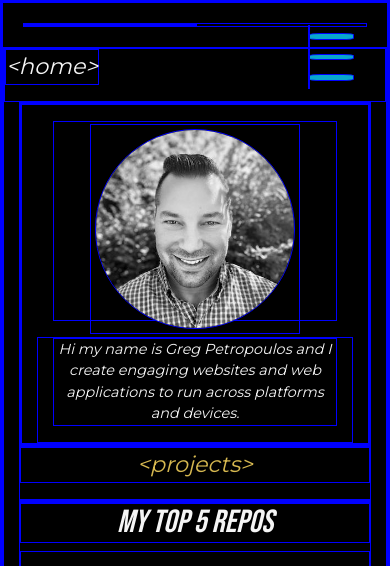
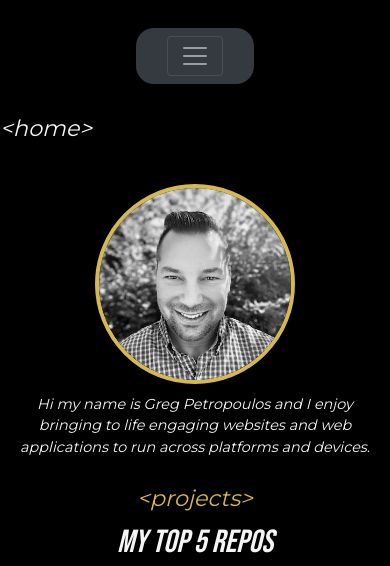
Before and after one commit to GregPetropoulos/GP-XP, a React (Create React App) app in the folder client/: page /home in a window 390 px wide. Shown: the top 566 px of the page. Built offline with nearby package versions, Linux system fonts and the light colour scheme; no server answers.

Commit message:
Finalized the mobile responsive.

```diff
--- a/client/src/App.css
+++ b/client/src/App.css
@@ -9,9 +9,9 @@
   --almost--black: #0000;
 }
 /** CSS RESPONSIVE DEBUGGER */
-* {
+/* * {
   border: 1px solid blue !important;
-}
+} */
 
 /** RESET */
 * {
@@ -21,7 +21,7 @@
 }
 html {
   /* Set font family styles here if needed */
-  border: 5px dotted green;
+  /* border: 5px dotted green; */
   overflow-x: hidden;
 }
 body {
@@ -34,9 +34,46 @@ body {
   width: 100%;
   /* The min-height:100vh has a parental reversal where the html will assume this value */
   min-height: 100vh;
-  border: 5px dashed red;
+  /* border: 5px dashed red; */
   overflow-x: hidden;
 }
+
+
+/* Getting rid of scrollbar-- On Projects page A Netflix feature */
+body {
+  -ms-overflow-style: none; /* for Internet Explorer, Edge */
+  scrollbar-width: none; /* for Firefox */
+  overflow-y: scroll;
+}
+/* Getting rid of scrollbar-- On Projects page A Netflix feature */
+body::-webkit-scrollbar {
+  display: none; /* for Chrome, Safari, and Opera */
+}
+
+/* ?? might not exist */
+.ul-of-repos {
+  display: flex;
+  /* flex-direction:row; */
+  width: 100%;
+  text-align: center;
+  /* margin:50px; */
+  /* justify-content: space-between; */
+  overflow: hidden;
+  list-style-type: none;
+}
+
+
+
+/*****MIGRATED STYLE SHEETS TO ONE GLOBAL CSS FROM EACH COMPONENT BELOW****/
+/* * LANDING PAGE  */
+.land-wrapper {
+  text-align: center;
+  margin: 20px;
+  height: 500px;
+  padding-top: 15px;
+}
+
+/* *NAVBAR */
 .logo {
   font-size: 4rem;
   color: var(--yellow-color);
@@ -103,85 +140,58 @@ a:active {
   display: flex;
   justify-content: space-around;
 }
-.about-link-col-buttons {
-  display: flex;
-  justify-content: space-between;
+
+/* *NAVBARRESP */
+/* See media query for this */
+
+
+
+
+/** HOME SECTION */
+.home-buffer{
+height:75px;
 }
-.resume-button {
-  border-radius: 6px;
-  width: 40%;
-  font-size: 1.2rem;
-  font-weight: bolder;
-  background-color: #464646;
-  transition: 1000ms, top ease-in-out;
-}
-.resume-button:hover {
-  transform: scale(1.2);
-  transition-duration: 0.9s;
-  box-shadow: inset 400px 0 0 0 #7f3331;
-  border-radius: 10px;
-}
-.github-button {
-  border-radius: 6px;
-  width: 40%;
-  font-size: 1.2rem;
-  font-weight: bolder;
-  background-color: #464646;
-  transition: 1000ms, top ease-in-out;
-}
-.github-button:hover {
-  transform: scale(1.2);
-  transition-duration: 0.9s;
-  box-shadow: inset 400px 0 0 0 #7f3331;
-  border-radius: 10px;
+.home-main-column {
+  /* align-items: center; */
 }
 
-.about-skills-icon-row {
+.profile-image {
+  object-fit: cover;
+  position: relative;
+  top: 0;
+  width: 200px;
+  height: 200px;
+  object-position: top;
+  border-radius: 50%;
+  border: 4px solid #d6b850;
+  transition: 2000ms, bottom ease-in-out;
+  margin: 4px;
+}
+.profile-image:hover {
+  transform: translate(0, -6rem);
+}
+.profile-box {
+  padding: 2px;
+  margin: 1rem;
   display: flex;
-  justify-content: space-between;
-  margin: 10px;
+  justify-content: center;
+  align-items: flex-end;
+  height: 200px;
+}
+.home-description {
+  display: flex;
+  justify-content: center;
   align-items: center;
+  text-align: center;
+   word-wrap: break-word;
+
 }
 
-.skill-icon {
-  margin: 4px;
-  margin-bottom: 15px;
-  padding-top: 15px;
-  padding-left: 20px;
-  padding-right: 20px;
-  padding-bottom: 15px;
-
-  border-radius: 50%;
-  height: 100%;
-}
-.col-skills-icon {
-  display: flex;
-  justify-content: center;
-}
-/* Getting rid of scrollbar-- A Netflix feature */
-body {
-  -ms-overflow-style: none; /* for Internet Explorer, Edge */
-  scrollbar-width: none; /* for Firefox */
-  overflow-y: scroll;
-}
-
-body::-webkit-scrollbar {
-  display: none; /* for Chrome, Safari, and Opera */
-}
-
-/* ?? might not exist */
-.ul-of-repos {
-  display: flex;
-  /* flex-direction:row; */
-  width: 100%;
-  text-align: center;
-  /* margin:50px; */
-  /* justify-content: space-between; */
-  overflow: hidden;
-  list-style-type: none;
-}
 
 /** PROJECTS */
+.page-title{
+  margin: 8px;
+}
 .top-5-row,
 .trending-row,
 .random-row {
@@ -286,51 +296,71 @@ body::-webkit-scrollbar {
   );
 }
 
-/*****MIGRATED STYLE SHEETS TO ONE GLOBAL CSS FROM EACH COMPONENT BELOW****/
-/* * LANDING PAGE  */
-.land-wrapper {
-  text-align: center;
-  margin: 20px;
-  height: 500px;
-  padding-top: 15px;
+
+
+
+/**ABOUT SECTION */
+.resume-button {
+  /* display: flex; */
+  /* justify-content: space-between; */
+}
+.resume-button {
+  border-radius: 6px;
+  width: 50%;
+  margin:13px;
+  padding:5px;
+  font-size: 1.2rem;
+  font-weight: bolder;
+  background-color: #464646;
+  transition: 1000ms, top ease-in-out;
+}
+.resume-button:hover {
+  transform: scale(1.2);
+  transition-duration: 0.9s;
+  box-shadow: inset 400px 0 0 0 #7f3331;
+  border-radius: 10px;
+
+}
+.github-button {
+  margin:13px;
+
+  border-radius: 6px;
+  width: 50%;
+  padding:5px;
+  font-size: 1.2rem;
+  font-weight: bolder;
+  background-color: #464646;
+  transition: 1000ms, top ease-in-out;
+}
+.github-button:hover {
+  transform: scale(1.2);
+  transition-duration: 0.9s;
+  box-shadow: inset 400px 0 0 0 #7f3331;
+  border-radius: 10px;
 }
 
-/* *NAVBAR */
-/* *NAVBARRESP */
-
-/** HOME SECTION */
-.home-main-column {
-  /* align-items: center; */
+.about-skills-icon-row {
+  display: flex;
+  justify-content: space-between;
+  margin: 10px;
+  align-items: center;
 }
 
-.profile-image {
-  object-fit: cover;
-  position: relative;
-  top: 0;
-  width: 200px;
-  height: 200px;
-  object-position: top;
+.skill-icon {
+  margin: 4px;
+  margin-bottom: 15px;
+  padding-top: 15px;
+  padding-left: 20px;
+  padding-right: 20px;
+  padding-bottom: 15px;
+
   border-radius: 50%;
-  border: 4px solid #d6b850;
-  transition: 2000ms, bottom ease-in-out;
-  margin: 4px;
+  height: 100%;
 }
-.profile-image:hover {
-  transform: translate(0, -6rem);
-}
-.profile-box {
-  padding: 2px;
-  margin: 1rem;
+.col-skills-icon {
   display: flex;
   justify-content: center;
-  align-items: flex-end;
-  height: 200px;
 }
-.home-description {
-  text-align: center;
-}
-
-/**ABOUT SECTION */
 .about-container {
   /* color:#2d9687;    */
   /* font-size:1.2rem; */
@@ -548,7 +578,7 @@ icon {
 
 /** ALL MEDIA QUERYS */
 /* ---------------------- */
-/* for the navbar media query */
+/* for the original navbar media query */
 @media (max-width: 768px) {
   .logo {
     color: var(--red-color);
@@ -561,6 +591,10 @@ icon {
 }
 
 @media (max-width: 400px) {
+
+  nav {
+    display: none;
+  }
   .main-footer-container {
     display: none;
   }
@@ -573,7 +607,7 @@ icon {
   .page-title {
     text-align: center;
   }
-  .logo2,
+  .home-buffer,.logo2,
   .jumbo,
   .about-1p,
   .about-2p,
@@ -582,3 +616,19 @@ icon {
     display: none;
   }
 }
+/* for the responsive navbar NavBarResp */
+@media (min-width: 400px) {
+  .mobilenav {
+    display: none;
+  }
+}
+@media (max-width: 400px) {
+  .navbar,
+  .responsive-navbar-nav {
+    display: flex;
+    justify-content: center;
+    text-align: center;
+    font-size: 1.4rem;
+    border-radius: 18px;
+  }
+}
--- a/client/src/App.js
+++ b/client/src/App.js
@@ -10,13 +10,13 @@ import Contact from './pages/Contact';
 import Blog from './pages/Blog';
 import Experimental from './pages/Experimental';
 import './App.css';
-// import NavBarResp from './components/NavBarResp/NavBarResp';
+import NavBarResp from './components/NavBarResp/NavBarResp';
 
 const App = () => {
   return (
     <Router>
       <NavBar />
-      {/* <NavBarResp /> */}
+      <NavBarResp />
       <Routes>
         <Route exact path='/' element={<Land />} />
         <Route exact path='/home' element={<Home />} />
--- a/client/src/components/NavBarResp/NavBarResp.js
+++ b/client/src/components/NavBarResp/NavBarResp.js
@@ -1,9 +1,36 @@
-import React from 'react'
+import React from 'react';
+import { Navbar, Nav, Container } from 'react-bootstrap';
 
 const NavBarResp = () => {
   return (
-    <div>NavBarResp</div>
-  )
-}
+    <>
+      <Container className='navbar'>
+        <Navbar
+          className='mobilenav'
+          collapseOnSelect
+          expand='xs'
+          bg='dark'
+          variant='dark'>
+          <Container>
+            <Navbar.Toggle
+              aria-controls='responsive-navbar-nav-toggle'
+              className='responsive-navbar-nav-toggle'
+            />
+            <Navbar.Collapse id='responsive-navbar-nav'>
+              <Nav>
+                <Nav.Link href='/home'>Home</Nav.Link>
+                <Nav.Link href='/projects'>Projects</Nav.Link>
+                <Nav.Link href='/about'>About</Nav.Link>
+                <Nav.Link href='/contact'>Contact</Nav.Link>
+                <Nav.Link href='/experimental'>Experimental</Nav.Link>
+                <Nav.Link href='/Blog'>Blog</Nav.Link>
+              </Nav>
+            </Navbar.Collapse>
+          </Container>
+        </Navbar>
+      </Container>
+    </>
+  );
+};
 
-export default NavBarResp
+export default NavBarResp;
--- a/client/src/components/about/AboutSection.js
+++ b/client/src/components/about/AboutSection.js
@@ -76,11 +76,11 @@ const AboutSection = () => {
             </Row>
             <p className='about-1p'>
               I am a Full Stack Web Developer with a background in geologic
-              sciences and I am always eager to learn and collaborate. A sleuth
-              at heart, I find discovery and fulfillment rewarding and web
+              sciences and always eager to learn and collaborate. A sleuth at
+              heart, I find discovery and fulfillment rewarding and web
               development offers an opportunity to create value and utilize my
-              strengths. My approach is simple: write out the logic with pen &
-              paper, code, test, and refactor.
+              strengths. I am React/JavaScript enthusiast and enjoy bringing
+              applications to life.
             </p>
           </Col>
         </Row>
@@ -118,12 +118,12 @@ const AboutSection = () => {
           </Row>
         </Row>
         <p className='about-4p'>
-          Over the last year I have held a fulltime non tech job, raised a
+          {/* Over the last year I have held a fulltime non tech job, raised a
           family, purchased a home, and dug deep into my bootcamp training and
-          look forward to the future.
+          look forward to the future. */}
           <span></span>
           Outside of web development I enjoy spending time with my family,
-          working out, and exploring old treasure maps.
+          working out, cooking, and exploring old treasure maps.
         </p>
         <p className='quote-andre'>
           {' '}
@@ -134,24 +134,31 @@ const AboutSection = () => {
         {/* <button className='resume-button btn btn-lg'>
        href="https://drive.google.com/file/d/1lkxDTr-djCSyYnHw-P0MXyWJ_ADinmcY/view?usp=sharing">Resume</a>
     </button> */}
-        <Row>
-          <Col lg={12} className='about-link-col-buttons'>
-            <button className='resume-button'>
+        <Row
+          style={{
+            textAlign: 'center',
+            display: 'flex',
+            justifyContent: 'center'
+          }}>
+          <Col lg={3} md={3} sm={4} xs={6} className='resume-button'>
+            {/* <button > */}
             <a
               href='https://drive.google.com/file/d/1oOQa5YWcDl-4gf1AxJJkiAfwREmD4yr1/view?usp=sharing'
               target='_blank'
               rel='noreferrer'>
               Resume
             </a>
-            </button>
-            <button className='github-button'>
+            {/* </button> */}
+          </Col>
+          <Col lg={3} md={3} sm={4} xs={6} className='github-button'>
+            {/* <button > */}
             <a
               href='https://github.com/GregPetropoulos'
               target='_blank'
               rel='noreferrer'>
               Github
             </a>
-            </button>
+            {/* </button> */}
           </Col>
         </Row>
       </Col>
--- a/client/src/components/home/HomeSection.js
+++ b/client/src/components/home/HomeSection.js
@@ -8,7 +8,7 @@ function HomeSection({ img }) {
   return (
     <Container>
       <Row>
-        <Col className='home-main-column' >
+        <Col className='home-main-column'>
           <Row className='profile-box'>
             {/* <br/> */}
             <a
@@ -19,14 +19,18 @@ function HomeSection({ img }) {
               <img className='profile-image' src={img} alt='Greg Petropoulos' />
             </a>
           </Row>
-          <Col className=''>
-            <p className='home-description'>
-              Hi my name is Greg Petropoulos and I create engaging websites and
-              web applications to run across platforms and devices.
+        </Col>
+        <Row className='home-description'>
+          <Col xl={8} lg={12} md={12} >
+            <p>
+              Hi my name is Greg Petropoulos and I enjoy bringing to life
+              engaging websites and web applications to run across platforms and
+              devices.
             </p>
           </Col>
-        </Col>
-          <Footer />
+        </Row>
+
+        <Footer />
       </Row>
     </Container>
   );
--- a/client/src/pages/Home.js
+++ b/client/src/pages/Home.js
@@ -20,6 +20,8 @@ function Home() {
         <p style={{ fontSize: '1.4rem' }}>&lt;home&gt;</p>
       </Row>
       <HomeSection  img={ProfileImage} />
+      <div className='home-buffer'></div>
+
       <Projects />
       <About />
       <Contact />
--- a/client/src/pages/Projects.js
+++ b/client/src/pages/Projects.js
@@ -225,6 +225,8 @@ const Projects = () => {
         </p>
       </div>
     </Fragment>
+
+
   );
 };
 export default Projects;
```
Lines whose indentation alone changed are shown as unchanged.
